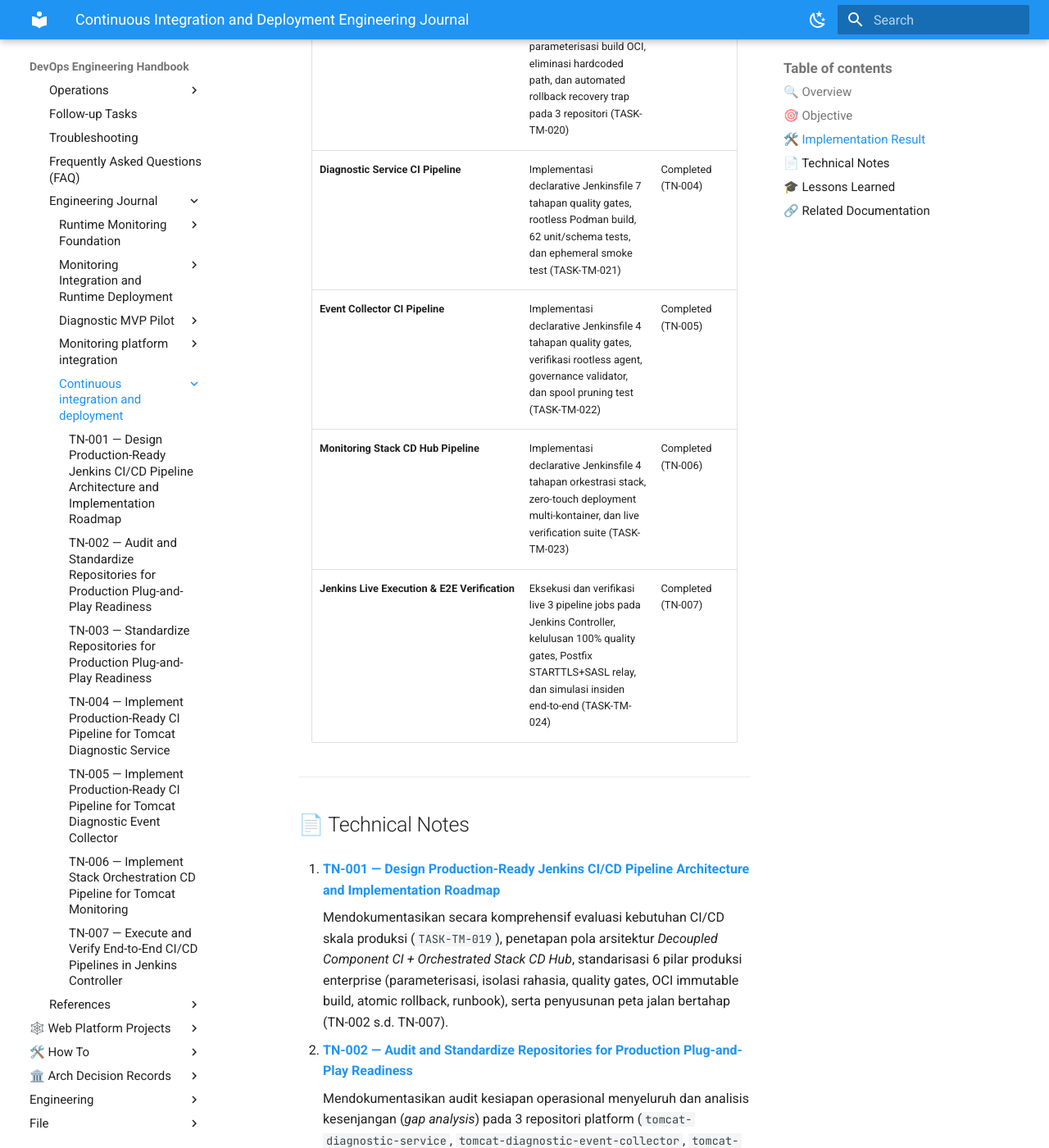
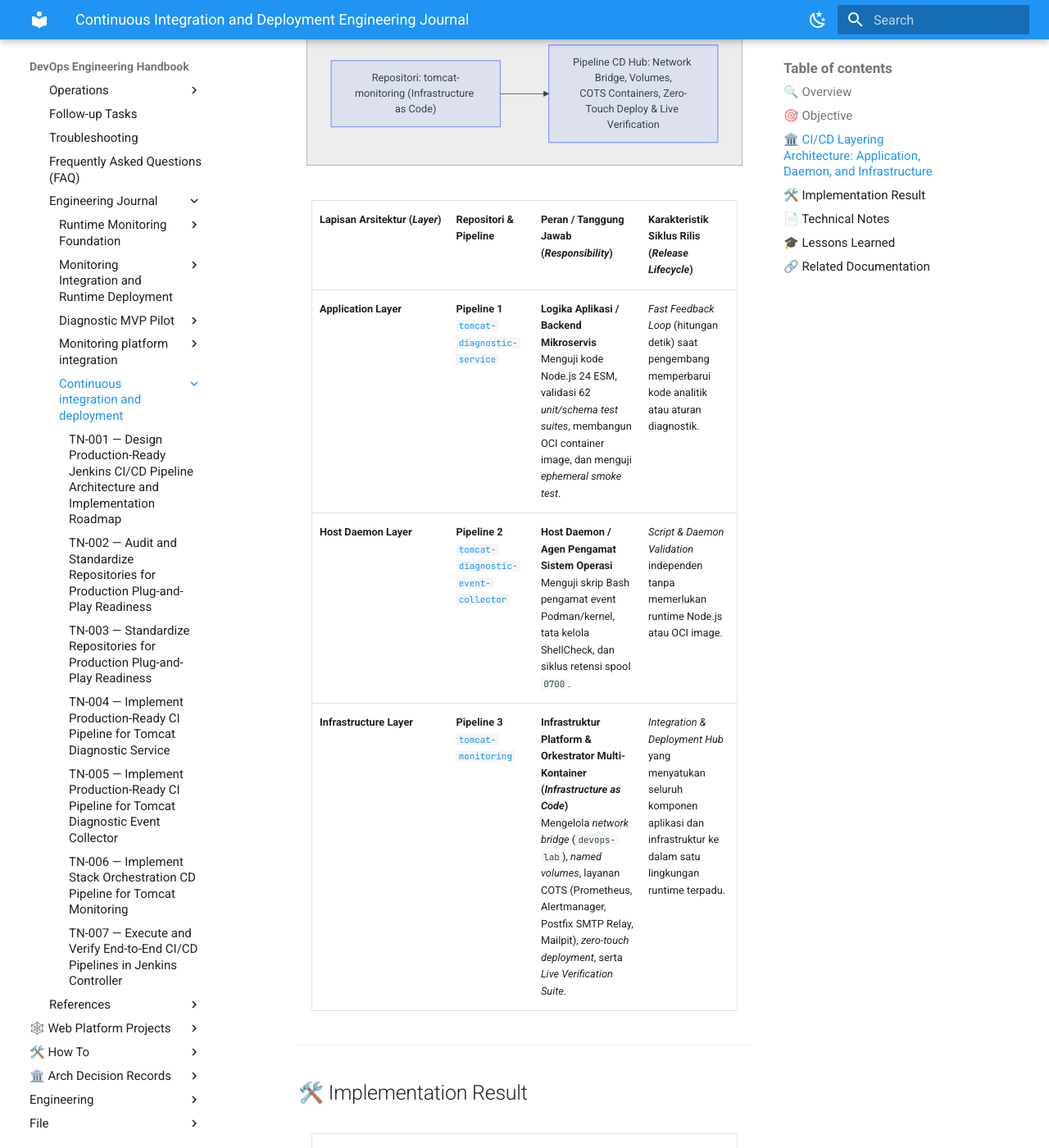
Before and after one commit to edkas07-oss/devops-handbook, an MkDocs documentation site: the page built from docs/projects/tomcat-monitoring/engineering-journal/continuous-integration-and-deployment/index.md, in a window 1280 px wide and 1400 px high, scrolled down 1470 px. Shown: the whole window at 82% size. Built offline with MkDocs 1.6.1 and Material for MkDocs 9.7.7, drawn with Linux system fonts in a browser that asks for light colours; some of the changed text lies outside the part shown.

Commit message:
docs: clarify CI/CD 3-layer architecture in phase index and TN-007

````diff
--- a/docs/projects/tomcat-monitoring/engineering-journal/continuous-integration-and-deployment/index.md
+++ b/docs/projects/tomcat-monitoring/engineering-journal/continuous-integration-and-deployment/index.md
@@ -23,6 +23,42 @@ Membangun ekosistem otomasi CI/CD terintegrasi yang andal, aman, dan siap pakai
 | 5. Automated Rollback on Verification Failure & Complete SRE Runbook        |
 +-----------------------------------------------------------------------------+
 ```
+
+---
+
+## 🏛️ CI/CD Layering Architecture: Application, Daemon, and Infrastructure
+
+Platform Tomcat Monitoring membagi otomasi CI/CD ke dalam **3 Lapisan Arsitektur (*Architectural Layers*)** yang masing-masing dikelola oleh alur *Jenkins Pipeline as Code* tersendiri sesuai batas tanggung jawabnya (*Separation of Concerns*):
+
+```mermaid
+flowchart TD
+    subgraph Layer1["1. Application Code Layer (Microservice)"]
+        DS_Repo["Repositori: tomcat-diagnostic-service"]
+        DS_CI["Pipeline CI: Unit Tests, Schema Validation,<br/>OCI Image Packaging & Smoke Test"]
+        DS_Repo --> DS_CI
+    end
+
+    subgraph Layer2["2. Host Daemon & OS Agent Layer"]
+        EC_Repo["Repositori: tomcat-diagnostic-event-collector"]
+        EC_CI["Pipeline CI: ShellCheck Governance,<br/>Spool Lifecycle & FIFO Retention Tests"]
+        EC_Repo --> EC_CI
+    end
+
+    subgraph Layer3["3. Platform Infrastructure & Stack Orchestration Layer"]
+        TM_Repo["Repositori: tomcat-monitoring (Infrastructure as Code)"]
+        TM_CD["Pipeline CD Hub: Network Bridge, Volumes,<br/>COTS Containers, Zero-Touch Deploy & Live Verification"]
+        TM_Repo --> TM_CD
+    end
+
+    DS_CI -.->|Immutable OCI Image| Layer3
+    EC_CI -.->|Host Systemd Daemon| Layer3
+```
+
+| Lapisan Arsitektur (*Layer*) | Repositori & Pipeline | Peran / Tanggung Jawab (*Responsibility*) | Karakteristik Siklus Rilis (*Release Lifecycle*) |
+| :--- | :--- | :--- | :--- |
+| **Application Layer** | **Pipeline 1**<br/>[`tomcat-diagnostic-service`](file:///home/eddywiyatno/git/tomcat-diagnostic-service) | **Logika Aplikasi / Backend Mikroservis**<br/>Menguji kode Node.js 24 ESM, validasi 62 *unit/schema test suites*, membangun OCI container image, dan menguji *ephemeral smoke test*. | *Fast Feedback Loop* (hitungan detik) saat pengembang memperbarui kode analitik atau aturan diagnostik. |
+| **Host Daemon Layer** | **Pipeline 2**<br/>[`tomcat-diagnostic-event-collector`](file:///home/eddywiyatno/git/tomcat-diagnostic-event-collector) | **Host Daemon / Agen Pengamat Sistem Operasi**<br/>Menguji skrip Bash pengamat event Podman/kernel, tata kelola ShellCheck, dan siklus retensi spool `0700`. | *Script & Daemon Validation* independen tanpa memerlukan runtime Node.js atau OCI image. |
+| **Infrastructure Layer** | **Pipeline 3**<br/>[`tomcat-monitoring`](file:///home/eddywiyatno/git/tomcat-monitoring) | **Infrastruktur Platform & Orkestrator Multi-Kontainer (*Infrastructure as Code*)**<br/>Mengelola *network bridge* (`devops-lab`), *named volumes*, layanan COTS (Prometheus, Alertmanager, Postfix SMTP Relay, Mailpit), *zero-touch deployment*, serta *Live Verification Suite*. | *Integration & Deployment Hub* yang menyatukan seluruh komponen aplikasi dan infrastruktur ke dalam satu lingkungan runtime terpadu. |
 
 ---
 
````
Also changed, not shown: docs/projects/tomcat-monitoring/engineering-journal/continuous-integration-and-deployment/TN-007-execute-and-verify-end-to-end-cicd-pipelines-in-jenkins-controller.md (+8 -0 lines).
